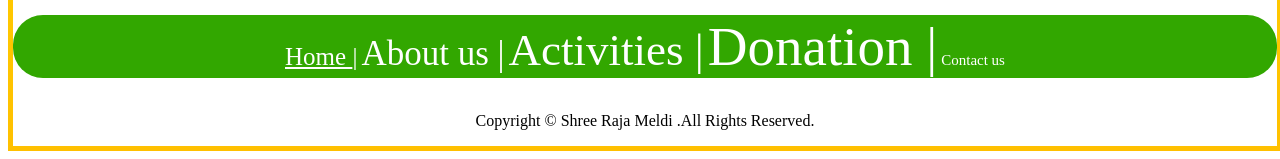
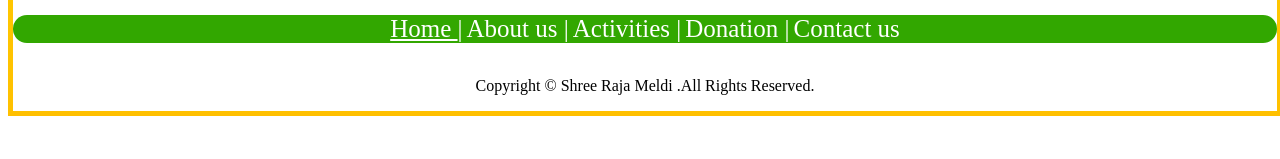
Before and after one commit to rajameldi013/rajameldi, a plain HTML site: page index.html in a window 1280 px wide. Shown: the part 1114-1273 px from the top of the page. After the commit the page ends 1238 px from the top, so only its background shows below. Drawn offline with Linux system fonts and the light colour scheme; files whose address does not match are found by name.

Commit message:
Update index.html

```diff
--- a/index.html
+++ b/index.html
@@ -52,13 +52,13 @@
 <div id="footer">
 <a class="a1" href="index.html" style="font-size:25px;padding:0px; "> <u>Home </u> |</a>
 
-<a class="a1" href="about.html" style="font-size:35px;padding:0px;"> About us |</a>
+<a class="a1" href="about.html" style="font-size:25px;padding:0px;"> About us |</a>
 
-<a class="a1" href="activities.html" style="font-size:45px;padding:0px;">Activities |</a>
+<a class="a1" href="activities.html" style="font-size:25px;padding:0px;">Activities |</a>
 
-<a class="a1" href="donation.html"  style="font-size:55px;padding:0px;">Donation |</a>
+<a class="a1" href="donation.html"  style="font-size:25px;padding:0px;">Donation |</a>
 
-<a class="a1" href="contact.html" style="font-size:15px;padding:0px;">Contact us</a>
+<a class="a1" href="contact.html" style="font-size:25px;padding:0px;">Contact us</a>
 </div>
 <br>
 <div id="copyright"><p> Copyright &copy; Shree Raja Meldi  .All Rights Reserved. </p></div>
```
